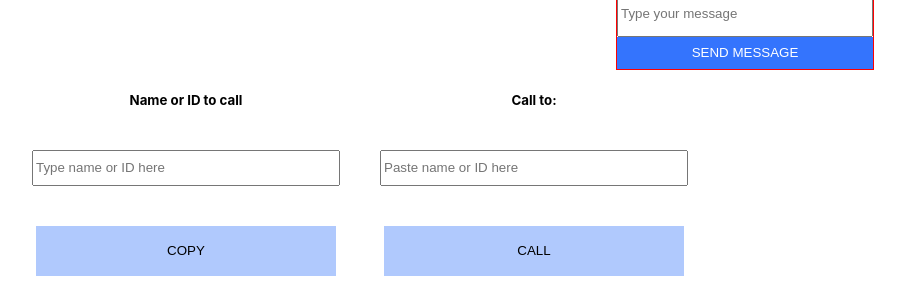
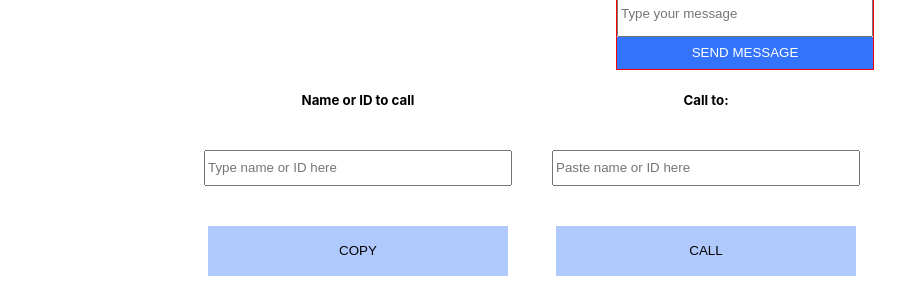
Before and after one commit to alenafatianova/videochat-app, a React (Create React App) app in the folder client/: page / in a window 1280 px wide. Shown: the part 498-797 px from the top of the page, without its empty margins (108-1013 px from the left). Built offline with nearby package versions, Linux system fonts and the light colour scheme; no server answers.

Commit message:
small changes in styles

```diff
--- a/client/src/components/Options/Options.css
+++ b/client/src/components/Options/Options.css
@@ -1,6 +1,4 @@
-.container {
-    width: 100%;
-}
+
 .main_btn {
     width: 300px;
     min-height: 50px;
@@ -16,7 +14,8 @@
 }
 .form_class {
     display: flex;
-    margin-left: 120px;
+    justify-content: center;
+    /* margin-left: 120px; */
 }
 .end_call_btn {
     background: pink;
--- a/client/src/components/VideoPlayer/VideoPlayer.css
+++ b/client/src/components/VideoPlayer/VideoPlayer.css
@@ -4,7 +4,7 @@
     margin-left: 10%;
 }
 .video {
-    width: 400px;
+    width: 500px;
     height: 400px;
     padding-right: 20px;
 }
```
